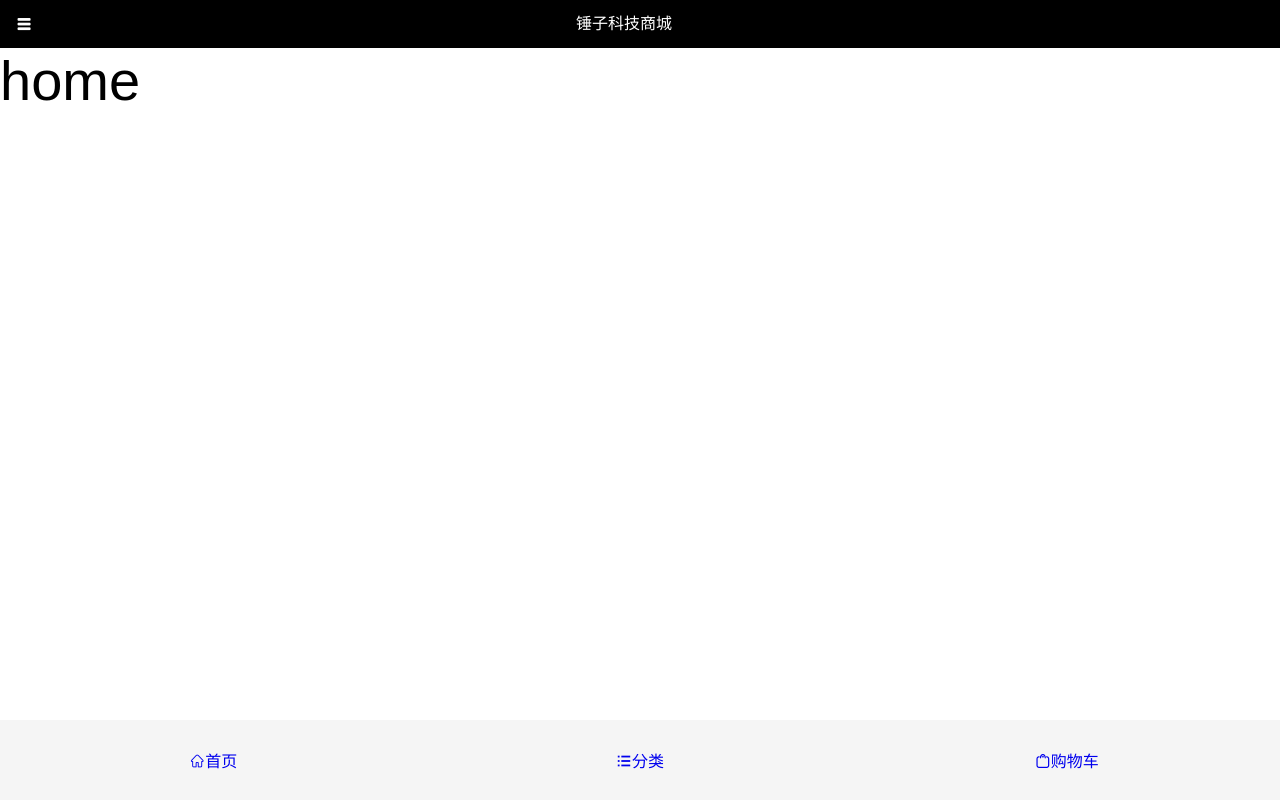
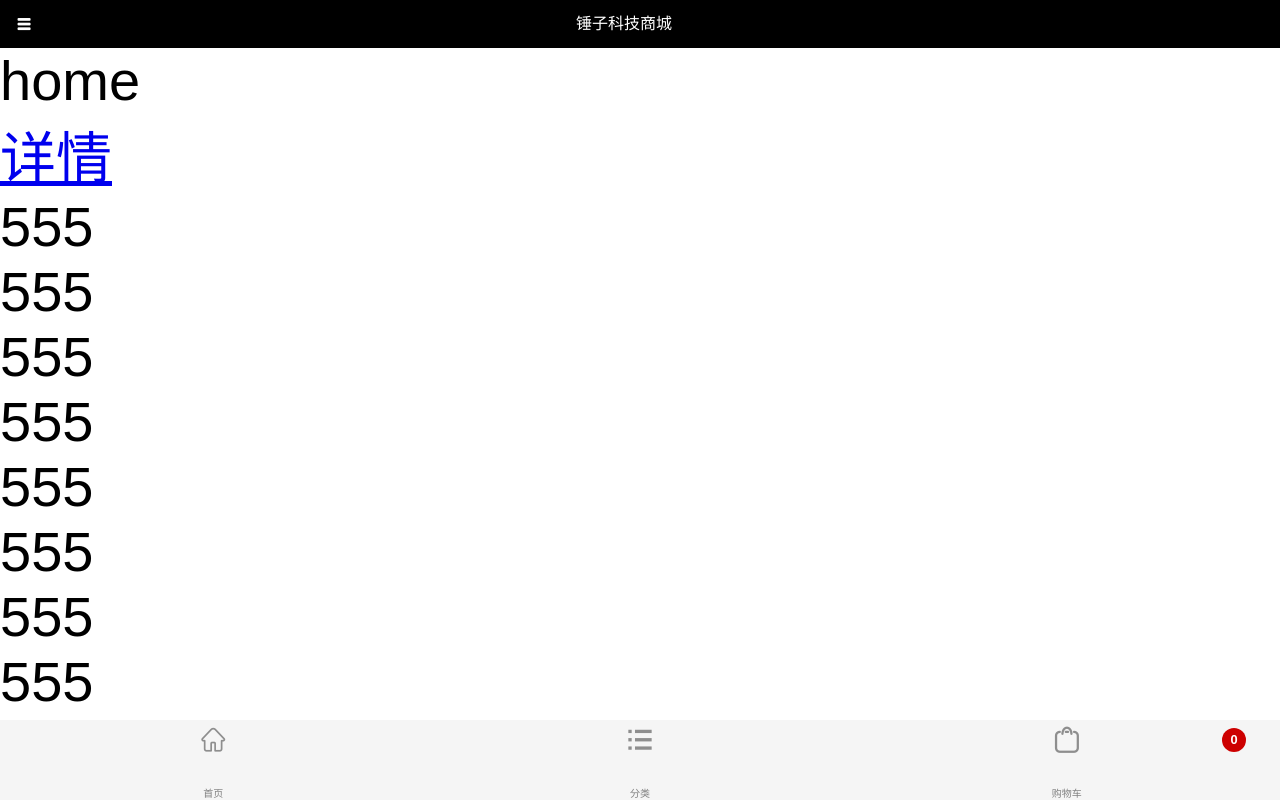
Before and after one commit to 15223997465/Hammer, a React (Create React App) app: page /home in a window 1280 px wide. Built offline with nearby package versions, Linux system fonts and the light colour scheme.

Commit message:
5.3新增功能

```diff
--- a/src/Components/App/App.css
+++ b/src/Components/App/App.css
@@ -1,43 +1,49 @@
-body, html, i {
+body, html, i, p, li, ul {
   margin: 0;
   padding: 0; }
 
+html {
+  font-size: 100px; }
+
 header {
   width: 100%;
-  height: 3rem;
+  height: 0.48rem;
   background: black;
   position: fixed;
   display: flex;
   justify-content: space-between;
   align-items: center; }
   header i {
-    font-size: 3rem;
+    font-size: 0.48rem;
     color: white;
-    line-height: 3rem;
-    margin-left: 1rem; }
+    line-height: 0.48rem;
+    margin-left: 0.16rem; }
   header span {
-    font-size: 1rem;
+    font-size: 0.16rem;
     color: white;
     left: 50%;
-    line-height: 3rem; }
+    line-height: 0.48rem; }
   header .btn {
-    width: 3rem;
-    height: 1.5rem;
+    width: 0.48rem;
+    height: 0.24rem;
     border: 1px solid #6B6B6B;
-    font-size: 0.8rem;
+    font-size: 0.128rem;
     color: white;
     background: black;
-    line-height: 1.5rem;
-    margin-right: 1rem; }
+    line-height: 0.24rem;
+    margin-right: 0.16rem; }
 
 content {
   width: 100%;
+  height: auto;
+  overflow-y: scroll;
   position: fixed;
-  top: 3rem; }
+  top: 0.48rem;
+  bottom: 0.8rem; }
 
 footer {
   width: 100%;
-  height: 5rem;
+  height: 0.8rem;
   background: #F5F5F5;
   position: fixed;
   bottom: 0;
@@ -45,8 +51,75 @@ footer {
   justify-content: space-between;
   align-items: center; }
   footer span {
-    font-size: 1rem;
+    font-size: 0.16rem;
     flex: 1;
     text-align: center; }
     footer span .btn {
-      text-decoration: none; }
+      text-decoration: none;
+      display: flex;
+      justify-content: center;
+      flex-direction: column;
+      align-items: center; }
+      footer span .btn i {
+        height: 0.6rem; }
+      footer span .btn i::before {
+        font-size: 0.3rem;
+        margin-bottom: -0.5rem; }
+      footer span .btn .text {
+        font-size: 0.1rem;
+        margin-bottom: 0.2rem;
+        text-align: center;
+        color: gray; }
+    footer span .PshopNum {
+      font-size: 0.128rem;
+      position: absolute;
+      top: 0.08rem;
+      right: 0.34rem;
+      width: 0.24rem;
+      height: 0.24rem;
+      background: #CD0000;
+      border-radius: 0.75rem;
+      line-height: 0.24rem;
+      text-align: center;
+      font-weight: 600;
+      color: white; }
+  footer i {
+    width: 0.48rem;
+    height: 0.8rem;
+    line-height: 0.8rem;
+    text-align: center;
+    flex: 1;
+    color: #8E8E8E;
+    position: relative; }
+    footer i .shopNum {
+      font-size: 0.128rem;
+      position: absolute;
+      top: 0.08rem;
+      right: 0.08rem;
+      width: 0.24rem;
+      height: 0.24rem;
+      background: #CD0000;
+      border-radius: 0.75rem;
+      line-height: 0.24rem;
+      text-align: center;
+      font-weight: 600;
+      color: white; }
+  footer i::before {
+    font-size: 0.48rem; }
+  footer button {
+    width: 1.44rem;
+    outline: none;
+    height: 0.48rem;
+    font-size: 0.16rem;
+    border-radius: 0.048rem;
+    font-weight: 600; }
+  footer .add {
+    background: #F5F5F5;
+    border: 1px solid #8E8E8E;
+    color: #8E8E8E; }
+  footer .pay {
+    background: #87CEFF;
+    border: none;
+    margin-left: 0.08rem;
+    margin-right: 0.08rem;
+    color: white; }
--- a/src/Components/App/App.js
+++ b/src/Components/App/App.js
@@ -6,7 +6,9 @@ class App extends Component {
     super();
     this.state={
       isShow:false,
-      title:"锤子科技商城"
+      title:"锤子科技商城",
+      footerState:true,
+      shopNum:0
     }
   }
   render() {
@@ -19,8 +21,12 @@ class App extends Component {
       	</header>
         <content>
                 {this.props.children}
+                <NavLink to="/detail/ids=100040603">详情</NavLink>
+                <p>555</p><p>555</p><p>555</p><p>555</p><p>555</p><p>555</p><p>555</p><p>555</p><p>555</p><p>555</p><p>555</p>
+
         </content>
 
+         {this.state.footerState===true?
         <footer>
         		<span>
                 <NavLink to="/home" activeClassName="active" className="btn">
@@ -30,8 +36,8 @@ class App extends Component {
                       title:"锤子科技商城"
 
                     });
-                }}>首页</i>
-
+                }}></i>
+                  <p className="text">首页</p>
                 </NavLink>
 
             </span>
@@ -42,8 +48,8 @@ class App extends Component {
                       isShow:false,
                       title:"分类"
                     });
-                }}>分类</i>
-
+                }}></i>
+                  <p className="text">分类</p>
                 </NavLink>
             </span>
             <span>
@@ -53,12 +59,20 @@ class App extends Component {
                       isShow:true,
                        title:"购物车"
                     });
-                }}>购物车</i>
-
+                }}></i>
+                <p className="text">购物车</p>
             </NavLink>
+            <p className="PshopNum">{this.state.shopNum}</p>
             </span>
+        </footer>:
+        <footer>
+            <i className="icon iconfont icon-56">
+                <p className="shopNum">{this.state.shopNum}</p>
+            </i>
+            <button className="add">加入购物车</button>
+            <button className="pay">现在购买</button>
         </footer>
-
+       }
       </div>
     );
   }
--- a/src/Components/App/App.scss
+++ b/src/Components/App/App.scss
@@ -1,49 +1,55 @@
-body,html,i{
+body,html,i,p,li,ul{
 	margin:0;
 	padding:0;
 }
+html{
+	font-size: 100px;
+}
 header{
     	width:100%;
-    	height:3rem;
+    	height:0.48rem;
     	background:black;
     	position: fixed;
     	display: flex;
     	justify-content: space-between;
     	align-items: center;
     	i{
-    		font-size:3rem;
+    		font-size:0.48rem;
     		color:white;
-    		line-height: 3rem;
-			margin-left: 1rem;
+    		line-height: 0.48rem;
+			margin-left: 0.16rem;
     	}
     	span{
 
-    		font-size: 1rem;
+    		font-size: 0.16rem;
     		color: white;
     		left: 50%;
-    		line-height: 3rem;
+    		line-height: 0.48rem;
 
 
     	}
     	.btn{
-			width:3rem;
-			height: 1.5rem;
+			width:0.48rem;
+			height: 0.24rem;
 			border: 1px solid #6B6B6B;
-			font-size: 0.8rem;
+			font-size: 0.128rem;
 			color: white;
 			background: black;
-			line-height: 1.5rem;
-			margin-right: 1rem;
+			line-height: 0.24rem;
+			margin-right: 0.16rem;
     	}
     }
 content{
 	width: 100%;
+	height: auto;
+	overflow-y: scroll;
 	position: fixed;
-	top: 3rem;
+	top: 0.48rem;
+	bottom:0.8rem;
 }
 footer{
 		width: 100%;
-		height: 5rem;
+		height: 0.8rem;
 		background: #F5F5F5;
 		position: fixed;
 		bottom: 0;
@@ -52,11 +58,95 @@ footer{
 		align-items: center;
 
 		span{
-			font-size: 1rem;
+			font-size: 0.16rem;
 			flex: 1;
 			text-align: center;
+
 			.btn{
 				text-decoration: none;
+				display: flex;
+				justify-content: center;
+				flex-direction: column;
+				align-items: center;
+				i{
+					height: 0.6rem;
+				}
+				i::before{
+					font-size: 0.3rem;
+					margin-bottom:-0.5rem;
+				}
+				.text{
+					font-size:0.1rem;
+					margin-bottom: 0.2rem;
+					text-align: center;
+					color: gray;
+					}
+			}
+
+			.PshopNum{
+				font-size: 0.128rem;
+				position: absolute;
+				top: 0.08rem;
+				right:0.34rem;
+				width: 0.24rem;
+				height: 0.24rem;
+				background: #CD0000;
+				border-radius: 0.75rem;
+				line-height: 0.24rem;
+				text-align: center;
+				font-weight: 600;
+				color: white;
+			}
+
+
+
+		}
+		i{
+			width: 0.48rem;
+			height: 0.8rem;
+			line-height: 0.8rem;
+			text-align: center;
+			flex: 1;
+			color: #8E8E8E;
+			position: relative;
+			.shopNum{
+				font-size: 0.128rem;
+				position: absolute;
+				top: 0.08rem;
+				right:0.08rem;
+				width: 0.24rem;
+				height: 0.24rem;
+				background: #CD0000;
+				border-radius: 0.75rem;
+				line-height: 0.24rem;
+				text-align: center;
+				font-weight: 600;
+				color: white;
 			}
 		}
+		i::before{
+			font-size: 0.48rem;
+		}
+		button{
+			width:1.44rem;
+			outline: none;
+			height: 0.48rem;
+			font-size: 0.16rem;
+			border-radius: 0.048rem;
+			font-weight: 600;
+		}
+		.add{
+			background: #F5F5F5;
+			border: 1px solid #8E8E8E;
+			color: #8E8E8E;
+
+		}
+		.pay{
+			background: #87CEFF;
+			border: none;
+			margin-left: 0.08rem;
+			margin-right: 0.08rem;
+			color: white;
+
+		}
 }
--- a/src/Components/Detail/Detail.css
+++ b/src/Components/Detail/Detail.css
@@ -0,0 +1,11 @@
+.detailBox {
+  width: 100%; }
+  .detailBox .detailheader {
+    width: 100%;
+    display: flex;
+    font-size: 0.16rem; }
+    .detailBox .detailheader li {
+      flex: 1;
+      list-style: none; }
+      .detailBox .detailheader li a {
+        text-align: center; }
--- a/src/Components/Detail/Detail.js
+++ b/src/Components/Detail/Detail.js
@@ -4,8 +4,13 @@ import './Detail.css';
 class Detail extends Component {
   render() {
     return (
-      <div>
-      detail
+      <div className="detailBox">
+      		<ul className="detailheader">
+      			<li><a href="#">商品</a></li>
+      			<li><a href="#">详情</a></li>
+      			<li><a href="#">参数</a></li>
+      			<li><a href="#">推荐</a></li>
+      		</ul>
       </div>
     );
   }
```
Also changed, not shown: src/Components/Detail/Detail.scss (+15 -0 lines).
